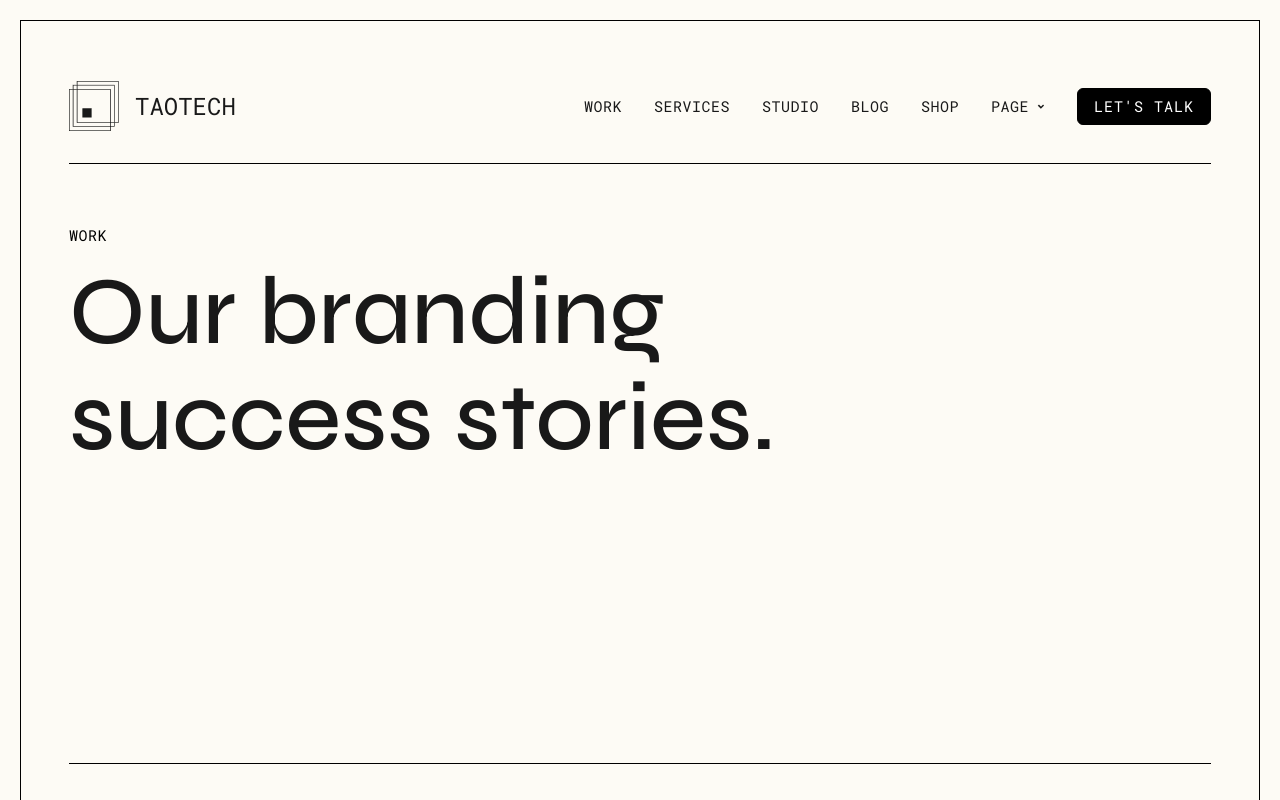
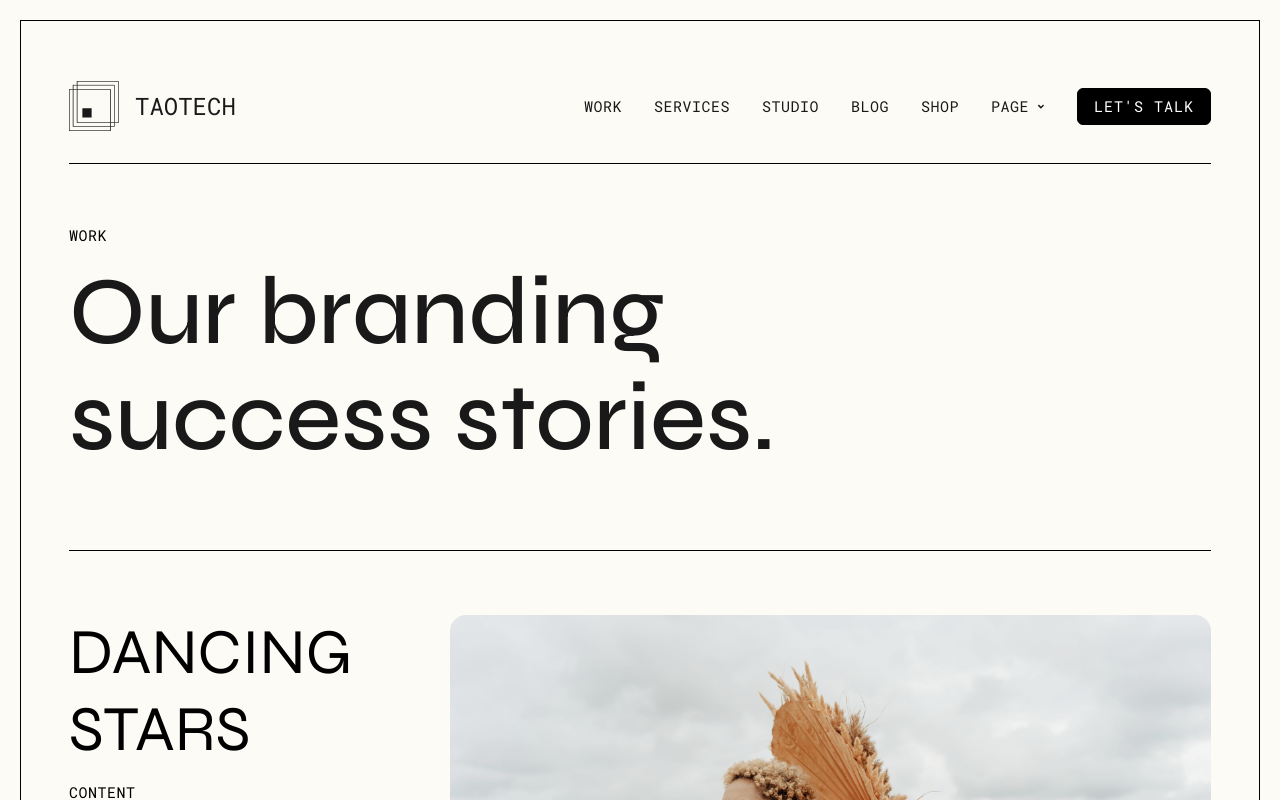
Before and after one commit to taodemy/website, a Next.js app: page /work in a window 1280 px wide. Shown: the top 800 px of the page. Built offline with nearby package versions, Linux system fonts and the light colour scheme.

Commit message:
update css code

```diff
--- a/components/Work/WorkTitle.module.css
+++ b/components/Work/WorkTitle.module.css
@@ -12,5 +12,4 @@
   font-weight: 500;
   color: var(--text-default);
   margin: 16px 48px 16px 0;
-  height: 424px;
 }
```
